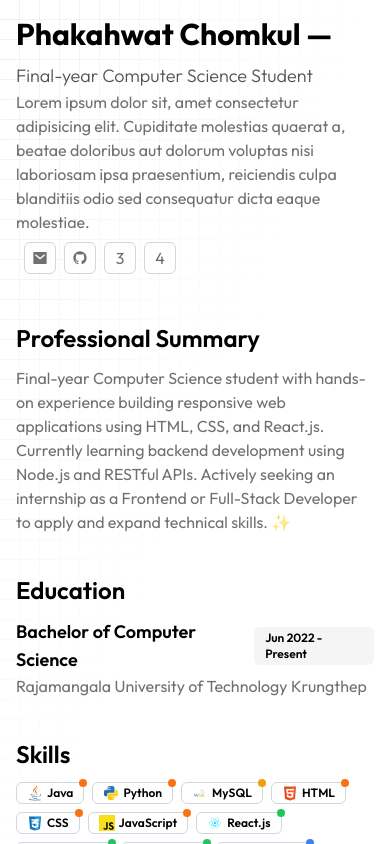
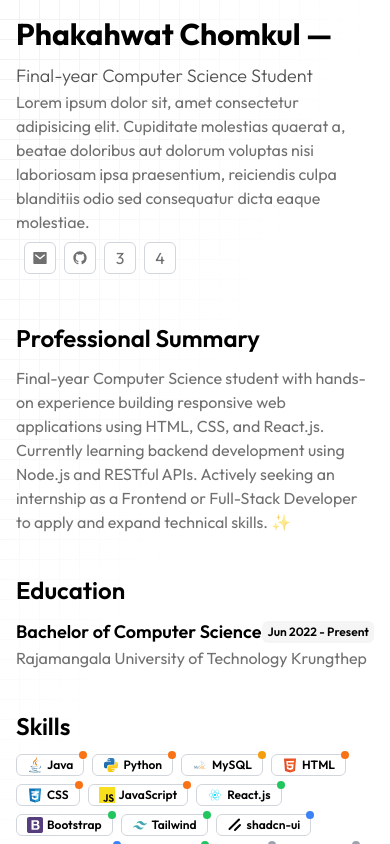
Before and after one commit to phakhawat-ck/Nextjs_resume, a Next.js app: page / in a window 390 px wide. Shown: the top 844 px of the page. Built offline with nearby package versions, Linux system fonts and the light colour scheme.

Commit message:
fix responsive

```diff
--- a/src/app/page.tsx
+++ b/src/app/page.tsx
@@ -56,7 +56,7 @@ export default function Home() {
               <div className="mt-3">
                 <div className="flex justify-between items-center">
                   <h3 className="text-lg font-semibold">Bachelor of Computer Science</h3>
-                  <span ><div className="inline-flex items-center rounded-md border px-2.5 py-0.5 font-semibold  border-transparent bg-secondary align-middle text-xs">Jun 2022 - Present</div></span>
+                  <span className="inline-flex items-center rounded-md border px-1 py-0.5 font-semibold  border-transparent bg-secondary align-middle text-xs lg:text-sm lg:px-2.5">Jun 2022 - Present</span>
                 </div>
                 <p className="text-(--site-bar-color)"> Rajamangala University of
                   Technology Krungthep</p>
```
